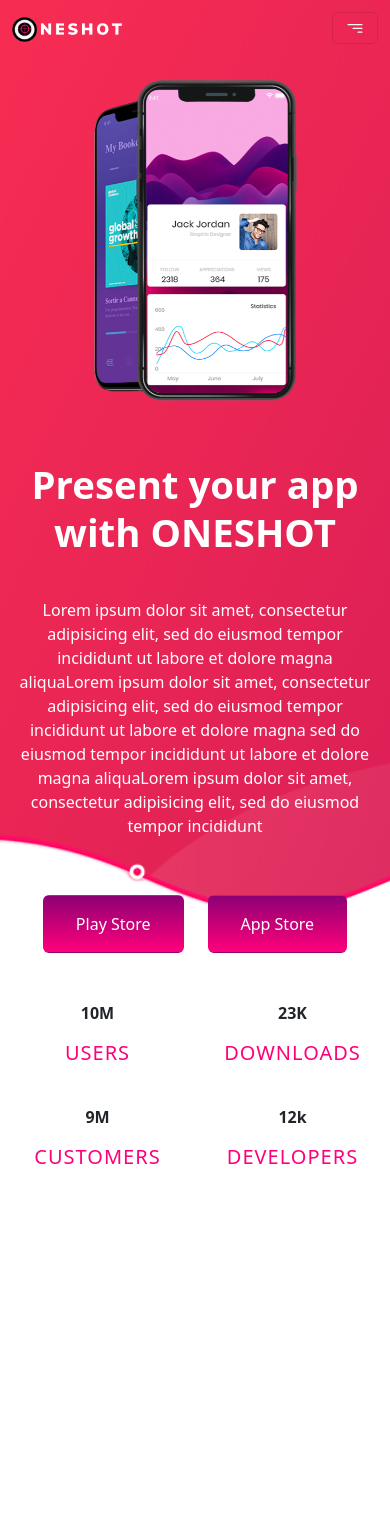
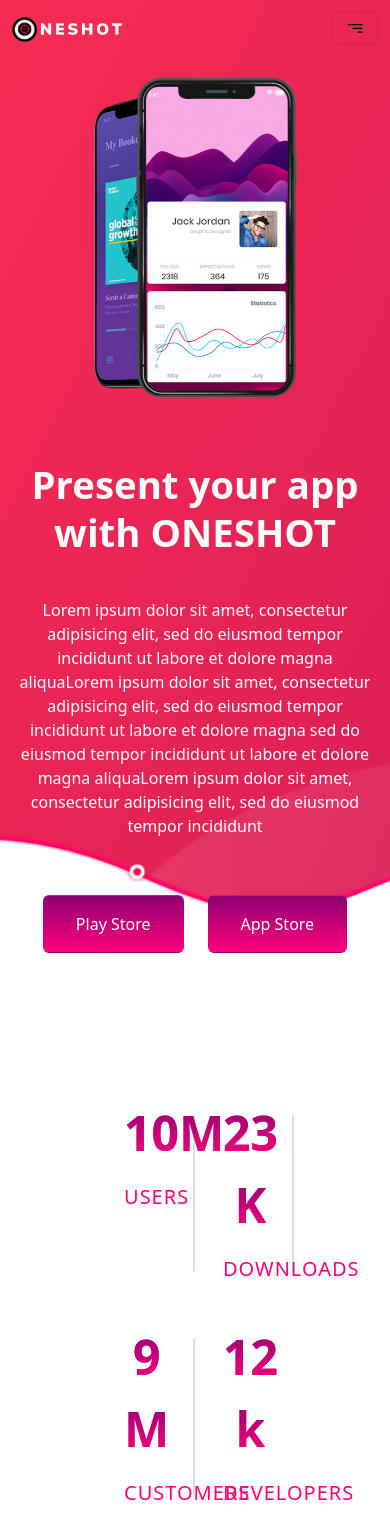
Before and after one commit to hassni12/oneshot, a React (Create React App) app: page / in a window 390 px wide. Shown: the top 1538 px of the page. Before the commit the page ends 1193 px from the top, so only its background shows below. Built offline with nearby package versions, Linux system fonts and the light colour scheme.

Commit message:
working on header

```diff
--- a/package.json
+++ b/package.json
@@ -10,10 +10,12 @@
     "react": "^18.2.0",
     "react-bootstrap": "^2.7.0",
     "react-bootstrap-v5": "^1.4.0",
+    "react-countup": "^6.4.0",
     "react-dom": "^18.2.0",
     "react-icons": "^4.7.1",
     "react-router-dom": "^6.6.1",
     "react-scripts": "5.0.1",
+    "react-scroll-trigger": "^0.6.14",
     "swiper": "^8.4.5",
     "web-vitals": "^2.1.4"
   },
--- a/src/components/CounterSection.jsx
+++ b/src/components/CounterSection.jsx
@@ -1,6 +1,10 @@
-import React from "react";
+import React, { useState } from "react";
+import CountUp from "react-countup";
+import ScrollTrigger from "react-scroll-trigger";
 
 export const CounterSection = () => {
+  const [counterOn, setCounterOn] = useState(false);
+
   return (
     <section className="section counter_area">
       <div className="container">
@@ -8,44 +12,76 @@
           <div className="col-6 col-sm-3 single_counter text-center">
             <div className="counter_inner p-3 p-md-0">
               <div className="counter_item d-inline-block mb-3">
-                <span className="counter fw-bold">10</span>
+                <ScrollTrigger
+                  style={{ display: "inline" }}
+                  onEnter={() => setCounterOn(true)}
+                  onExit={() => setCounterOn(false)}
+                >
+                  <span className="counter fw-bold">
+                    {" "}
+                    {counterOn && <CountUp start={0} end={10} />}
+                  </span>
+                </ScrollTrigger>
+
                 <span className="fw-bold">M</span>
               </div>
               <h5>users</h5>
             </div>
-
           </div>
           <div className="col-6 col-sm-3 single_counter text-center">
             <div className="counter_inner p-3 p-md-0">
               <div className="counter_item d-inline-block mb-3">
-                <span className="counter fw-bold">23</span>
+                <ScrollTrigger
+                  style={{ display: "inline" }}
+                  onEnter={() => setCounterOn(true)}
+                  onExit={() => setCounterOn(false)}
+                >
+                  <span className="counter fw-bold">
+                    {" "}
+                    {counterOn && <CountUp start={0} end={23} />}
+                  </span>
+                </ScrollTrigger>{" "}
                 <span className="fw-bold">K</span>
               </div>
               <h5>Downloads</h5>
             </div>
-
           </div>
           <div className="col-6 col-sm-3 single_counter text-center">
             <div className="counter_inner p-3 p-md-0">
               <div className="counter_item d-inline-block mb-3">
-                <span className="counter fw-bold">9</span>
+                <ScrollTrigger
+                  style={{ display: "inline" }}
+                  onEnter={() => setCounterOn(true)}
+                  onExit={() => setCounterOn(false)}
+                >
+                  <span className="counter fw-bold">
+                    {" "}
+                    {counterOn && <CountUp start={0} end={9} />}
+                  </span>
+                </ScrollTrigger>{" "}
                 <span className="fw-bold">M</span>
               </div>
               <h5>customers</h5>
             </div>
-
           </div>
           <div className="col-6 col-sm-3 single_counter text-center">
             <div className="counter_inner p-3 p-md-0">
               <div className="counter_item d-inline-block mb-3">
-                <span className="counter fw-bold ">12</span>
+                <ScrollTrigger
+                  style={{ display: "inline" }}
+                  onEnter={() => setCounterOn(true)}
+                  onExit={() => setCounterOn(false)}
+                >
+                  <span className="counter fw-bold">
+                    {" "}
+                    {counterOn && <CountUp start={0} end={12} />}
+                  </span>
+                </ScrollTrigger>{" "}
                 <span className="fw-bold">k</span>
               </div>
               <h5>Developers</h5>
             </div>
-
           </div>
-
         </div>
       </div>
     </section>
--- a/src/components/Header.jsx
+++ b/src/components/Header.jsx
@@ -4,6 +4,7 @@
 import Pinklogo from "../assets/images/logo/oneshot-pink.png";
 import heroImage from "../assets/images/m.png";
 // import {} from ""
+import "./header.css"
 import { BsFilterRight } from "react-icons/bs";
 
 const Header = () => {
@@ -26,7 +27,7 @@
   };
 
   return (
-    <header >
+    <header   className={`header${sticky ? " sticky navbar-sticky-on " : ""}`}>
       <nav className="navbar navbar-expand-lg navbar-sticky fixed-top ">
         <div className="container">
           <Link className="navbar-brand" to="#">
@@ -58,7 +59,7 @@
           <div className="collapse navbar-collapse" id="navbarNav">
             <ul className="navbar-nav ms-auto mb-2 mb-lg-0">
               <li className="nav-item active">
-                <Link className="nav-link  scroll active " to="#home">
+                <Link className="nav-link scroll active " to="#home">
                   Home
                 </Link>
               </li>
--- a/src/header.css
+++ b/src/components/header.css
@@ -10,7 +10,7 @@
   line-height: 50px;
 } */
 .text_color{
-  color:#fff
+  color:rgb(95, 94, 94)
 }
 
 .header.sticky {
@@ -25,9 +25,11 @@
   position: fixed;
   top: 0;
   left: 0;
+  /* height: 6.3%; */
   /* padding: 10px 15px; */
   width: 100%;
-  background: #fff;
+
+  background: rgb(255, 255, 255);
   box-shadow: 0px 6px 13px 0px rgb(0 0 0 / 6%);
   opacity: 0;
   -webkit-animation: fadeInDown .95s ease-in-out 0s 1 normal none running;
--- a/src/index.css
+++ b/src/index.css
@@ -177,18 +177,18 @@
   background: transparent;
 }
 
-
-.nav-link{
-
-  color: rgb(228, 221, 221)!important;
-  font-size: 1.125rem!important;
-  font-weight: 600!important;
+.nav-link {
+  color: rgb(255, 255, 255) !important;
+  font-size: 1.125rem !important;
+  font-weight: 600 !important;
 }
 
-
-.navbar-sticky-on .navbar-nav .nav-item:hover,
-.navbar-sticky-on .navbar-nav .nav-item:active {
+.navbar-sticky-on .navbar-nav .nav-link:hover,
+.navbar-sticky-on .navbar-nav .nav-link:active {
   color: #ff007a !important;
+}
+.navbar-sticky-on .navbar-nav .nav-link {
+  color: var(--text-light-gray) !important;
 }
 .navbar-sticky-on .navbar-nav {
   color: var(--text-light-gray) !important;
@@ -298,6 +298,43 @@
   }
 }
 
+/* ====================== */
+/* COUNTER AREA */
+/* ====================== */
+
+.counter_area {
+  padding: 6rem;
+}
+
+.single_counter {
+  position: relative;
+}
+
+.single_counter span {
+  font-size: 3rem;
+  background: var(--bg-gradient);
+  -webkit-background-clip: text;
+  -webkit-text-fill-color: transparent;
+}
+
+.single_counter::after {
+  position: absolute;
+  content: "";
+  height: 70%;
+  width: 0.1rem;
+  background: var(--bg-black);
+  top: 50%;
+  right: 0;
+
+  transform: translateY(-50%);
+  opacity: 0.15;
+}
+
+.single_counter:last-child::after{
+  display: none;
+}
+
+
 @media (max-width: 1030px) {
 }
 
@@ -321,80 +358,75 @@
     max-width: 60%;
   }
   .navbar-toggler:focus,
-  .navbar-toggler:active{
-    outline: none;
+  .navbar-toggler:active {
+    outline: none !important;
     box-shadow: none;
   }
 
   .navbar-toggler-icons {
-    color: var(--text-white);
+    color: rgb(0, 0, 0);
     height: 1.5em;
     width: 1.5em;
   }
 
-.navbar .navbar-nav{
+  .navbar .navbar-nav {
     background: var(--bg-white);
-  border-radius: .5rem;
+    border-radius: 0.5rem;
     align-items: center;
-
   }
 
+  .navbar .navbar-nav .nav-item {
+    padding-left: 0;
+  }
 
-.navbar .navbar-nav .nav-link{
+  .navbar .navbar-nav .nav-link {
     padding: 0.7rem 1rem !important;
-color:var(--text-light-gray)!important;
-font-size: 1rem!important;
-font-weight: 400!important;
+    color: var(--text-light-gray) !important;
+    font-size: 1rem !important;
+    font-weight: 400 !important;
   }
   /* ====================================== */
   /* Home */
   /* ========================================= */
-#home{
+  #home {
     padding-top: 7rem;
   }
 
-#home .row{
-
+  #home .row {
     flex-direction: column-reverse;
   }
-#home .home_text{
+  #home .home_text {
     text-align: center;
     margin-bottom: 2rem;
   }
-#home .home-download-btn{
+  #home .home-download-btn {
     justify-content: center;
   }
-.home-image{
-
+  .home-image {
     text-align: center;
   }
-.home-image img{
+  .home-image img {
     max-width: 60%;
   }
 
-
   #home .home-download-btn .btn {
-
     padding: 1rem 2rem;
     /* margin-left: 1.5rem; */
   }
 }
 
 @media (max-width: 768px) {
-
   /* home  */
   #home {
     padding-top: 7rem;
   }
-#home .home_text h2{
+  #home .home_text h2 {
     font-size: 2.4rem;
     line-height: 3rem;
   }
 
-.home-image{
+  .home-image {
     text-align: center;
     transform: rotate(0deg);
-
   }
-
 }
```
Also changed, not shown: 1 other file (tests, documents, lock files or other folders). Lines whose indentation alone changed are shown as unchanged.
